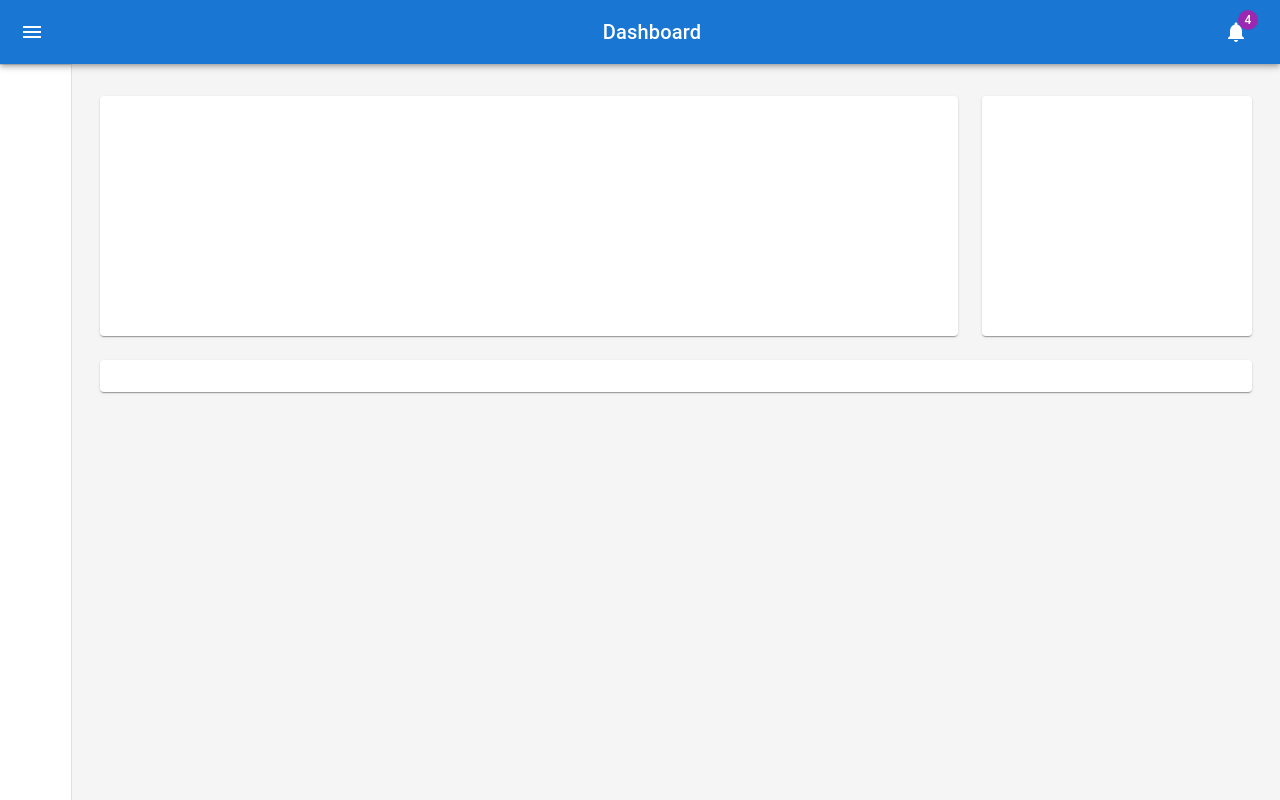
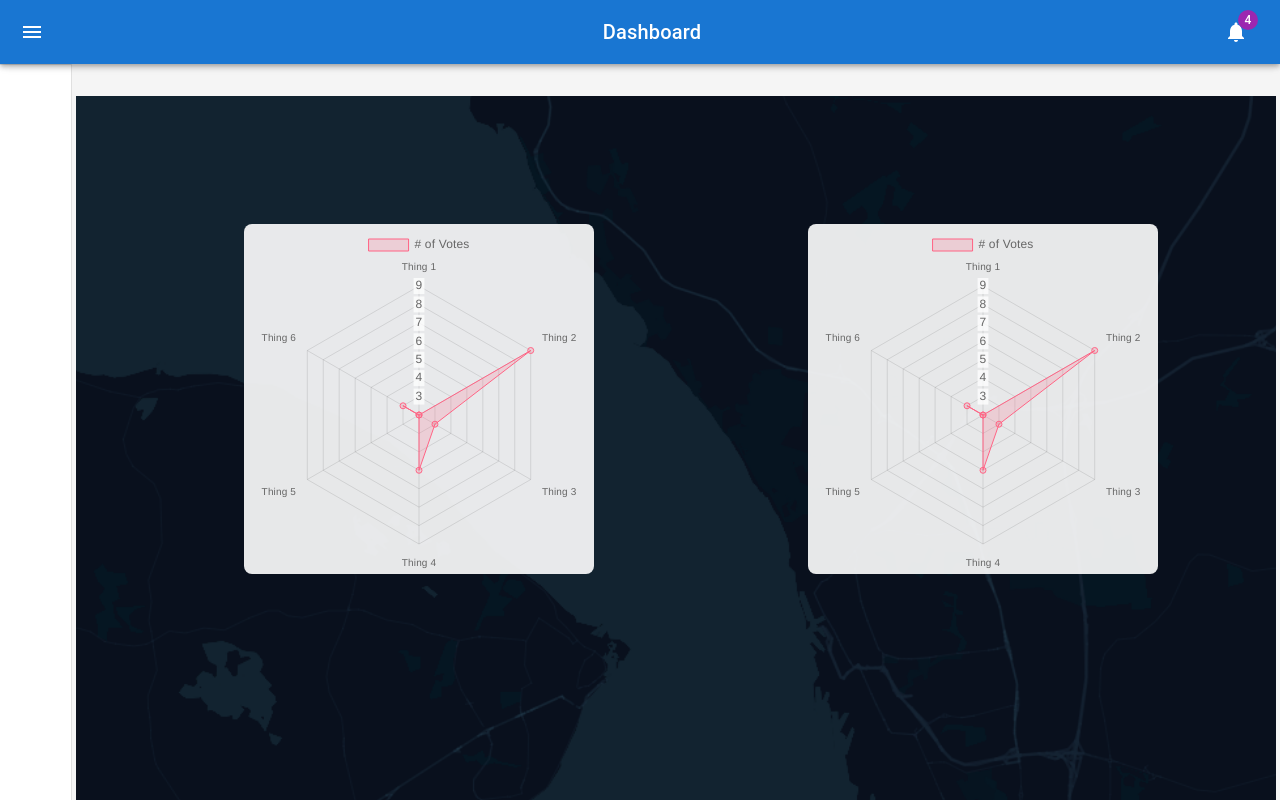
Before and after one commit to HealthyMindTech/oversundet-node, a React (Create React App) app: page / in a window 1280 px wide. Built offline with nearby package versions, Linux system fonts and the light colour scheme.

Commit message:
some data plots added

```diff
--- a/package.json
+++ b/package.json
@@ -10,7 +10,9 @@
     "@testing-library/jest-dom": "^5.16.1",
     "@testing-library/react": "^12.1.2",
     "@testing-library/user-event": "^13.5.0",
+    "chart.js": "^3.7.0",
     "react": "^17.0.2",
+    "react-chartjs-2": "^4.0.1",
     "react-dom": "^17.0.2",
     "react-router-dom": "^6.2.1",
     "react-scripts": "5.0.0",
--- a/src/App.js
+++ b/src/App.js
@@ -1,5 +1,6 @@
 import * as React from 'react';
 // import pcb_image from './pcb.png';
+import map_image from './map.png';
 import './App.css';
 import { IconButton } from '@mui/material/';
 import { Typography } from '@mui/material';
@@ -8,6 +9,7 @@ import CssBaseline from '@mui/material/CssBaseline';
 // import SignalWifiConnectedNoInternet4Icon from '@mui/icons-material/SignalWifiConnectedNoInternet4';
 // import SignalWifiStatusbar4BarIcon from '@mui/icons-material/SignalWifiStatusbar4Bar';
 // import EmojiEmotionsIcon from '@mui/icons-material/EmojiEmotions';
+
 
 import { Box } from '@mui/material';
 import { styled, createTheme, ThemeProvider } from '@mui/material/styles';
@@ -22,11 +24,10 @@ import Paper from '@mui/material/Paper';
 import MenuIcon from '@mui/icons-material/Menu';
 import ChevronLeftIcon from '@mui/icons-material/ChevronLeft';
 import NotificationsIcon from '@mui/icons-material/Notifications';
-
+import DataPlot from './DataPlot';
 
 
 const drawerWidth = 240;
-
 
 
 
@@ -144,147 +145,27 @@ function App() {
           }}
         >
           <Toolbar />
-          <Container maxWidth="lg" sx={{ mt: 4, mb: 4 }}>
-            <Grid container spacing={3}>
-              {/* Chart */}
-              <Grid item xs={12} md={8} lg={9}>
-                <Paper
-                  sx={{
-                    p: 2,
-                    display: 'flex',
-                    flexDirection: 'column',
-                    height: 240,
-                  }}
-                >
-                </Paper>
-              </Grid>
-              {/* Recent Deposits */}
-              <Grid item xs={12} md={4} lg={3}>
-                <Paper
-                  sx={{
-                    p: 2,
-                    display: 'flex',
-                    flexDirection: 'column',
-                    height: 240,
-                  }}
-                >
-                </Paper>
-              </Grid>
-              {/* Recent Orders */}
-              <Grid item xs={12}>
-                <Paper sx={{ p: 2, display: 'flex', flexDirection: 'column' }}>
-                </Paper>
-              </Grid>
-            </Grid>
+          <Container
+            maxWidth="lg"
+            sx={{ mt: 4, mb: 4 }}
+            style={{
+              height: '100%',
+              backgroundImage: `url("${map_image}")`,
+              position: 'relative',
+              backgroundRepeatY: 'no-repeat',
+              backgroundSize: '158%',
+              backgroundPositionX: '-314px'
+              }}>
+                <Box style={{position: 'absolute', left: '61%', top: '16%'}}>
+                  <DataPlot />
+                </Box>
+                <Box style={{position: 'absolute', left: '14%', top: '16%'}}>
+                  <DataPlot />
+                </Box>
           </Container>
         </Box>
       </Box>
     </ThemeProvider>
-{/*
-          <Card>
-            <CardActionArea>
-            </CardActionArea>
-            <Box sx={{ position: 'relative' }}>
-              <CardMedia
-                  component="img"
-                  image={pcb_image}
-                  alt="pcb"
-              />
-
-              <IconButton style={{ position: "absolute", top: "3%", right: "3%" }}>
-                <SignalWifiConnectedNoInternet4Icon fontSize="large"/>
-              </IconButton>
-              <Link href="/">
-                <Box
-                  sx={{
-                    position: 'absolute',
-                    bottom: "0.5%",
-                    left: "30%",
-                    width: "30%",
-                    height: "4.8%",
-                    border: '1px solid #F00',
-                    bgcolor: 'rgba(0, 0, 0, 0.54)',
-                    color: 'white',
-                    padding: '10px',
-                  }}
-                >
-                </Box>
-              </Link>
-
-              <IconButton style={{ position: "absolute", top: "10%", right: "3%" }}
-                tooltip="How are ya?">
-                <EmojiEmotionsIcon fontSize="large"/>
-              </IconButton>
-
-              <Link href="/">
-                <Box label="😀"
-                  sx={{
-                    position: 'absolute',
-                    top: "32.5%",
-                    left: "31%",
-                    width: "4.5%",
-                    height: "9%",
-                    border: '1px solid #F00',
-                    bgcolor: 'rgba(0, 0, 0, 0.54)',
-                    color: 'white',
-                    padding: '10px',
-                  }}
-                >
-                </Box>
-              </Link>
-
-              <Link href="/">
-                <Box label="😐"
-                  sx={{
-                    position: 'absolute',
-                    top: "32.5%",
-                    left: "41.8%",
-                    width: "4.5%",
-                    height: "9%",
-                    border: '1px solid #F00',
-                    bgcolor: 'rgba(0, 0, 0, 0.54)',
-                    color: 'white',
-                    padding: '10px',
-                  }}
-                >
-                </Box>
-              </Link>
-
-              <Link href="/">
-                <Box label="😥"
-                  sx={{
-                    position: 'absolute',
-                    top: "32.5%",
-                    left: "52.6%",
-                    width: "4.5%",
-                    height: "9%",
-                    border: '1px solid #F00',
-                    bgcolor: 'rgba(0, 0, 0, 0.54)',
-                    color: 'white',
-                    padding: '10px',
-                  }}
-                >
-                </Box>
-              </Link>
-
-              <Link href="https://discord.gg/45cjemQa">
-                <IconButton style={{ position: "absolute", top: "17%", right: "3%" }}
-                  tooltip="Questions?">
-                  <HelpIcon fontSize="large"/>
-                </IconButton>
-              </Link>
-
-              <Box sx={{ borderColor: 'primary.main' }}>
-                <Typography variant="h1" style={{ transform: 'rotate(90deg)', position: "absolute", top: "60%", right: "-40%", fontWeight: "bold"}} >
-                  Oversundet
-                </Typography>
-              </Box>
-
-            </Box>
-
-             <SignalWifiStatusbar4BarIcon fontSize="large" style={{ position: "absolute", top: "5px", right: "5px" }}/>
-
-          </Card> */}
     </div>
   );
 }
--- /dev/null
+++ b/src/DataPlot.js
@@ -0,0 +1,51 @@
+import * as React from 'react';
+
+import Box from '@mui/material/Box';
+
+import {
+  Chart as ChartJS,
+  RadialLinearScale,
+  PointElement,
+  LineElement,
+  Filler,
+  Tooltip,
+  Legend,
+} from 'chart.js';
+import { Radar } from 'react-chartjs-2';
+
+
+ChartJS.register(
+  RadialLinearScale,
+  PointElement,
+  LineElement,
+  Filler,
+  Tooltip,
+  Legend
+);
+
+export default function DataPlot(props) {
+
+  const data = {
+    labels: ['Thing 1', 'Thing 2', 'Thing 3', 'Thing 4', 'Thing 5', 'Thing 6'],
+    datasets: [
+      {
+        label: '# of Votes',
+        data: [2, 9, 3, 5, 2, 3],
+        backgroundColor: 'rgba(255, 99, 132, 0.2)',
+        borderColor: 'rgba(255, 99, 132, 1)',
+        borderWidth: 1,
+      },
+    ],
+  };
+  return (
+    <Box style={{
+        width: '350px',
+        height: '350px',
+        backgroundColor: 'rgba(255, 255, 255, 0.9)',
+        borderRadius:'8px',
+        padding: '5px'
+      }}>
+      <Radar data={data} />
+    </Box>
+  );
+}
```
Also changed, not shown: src/map.png (added), 1 other file (tests, documents, lock files or other folders).
